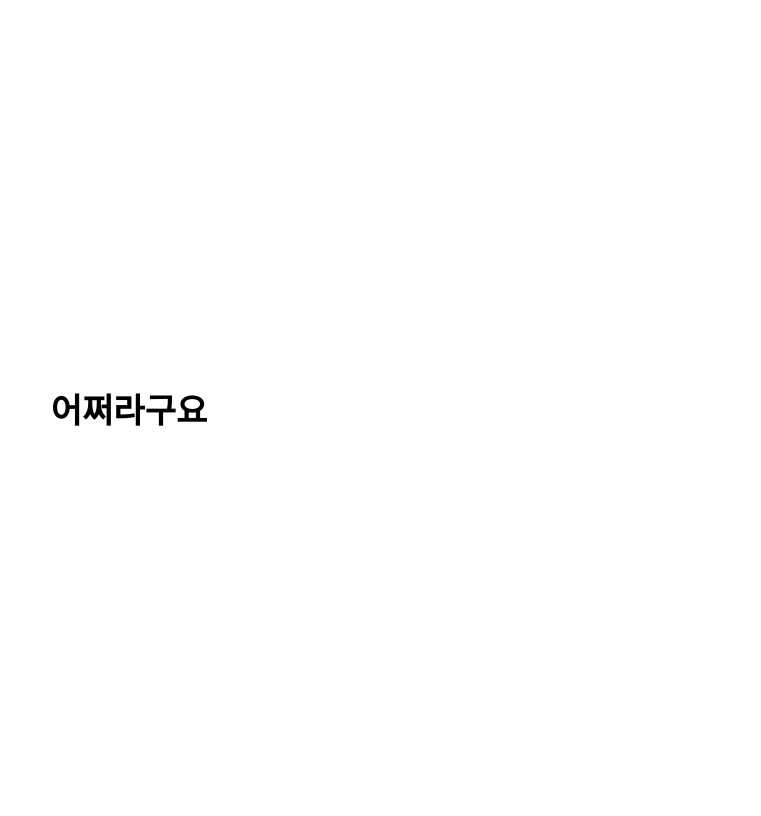
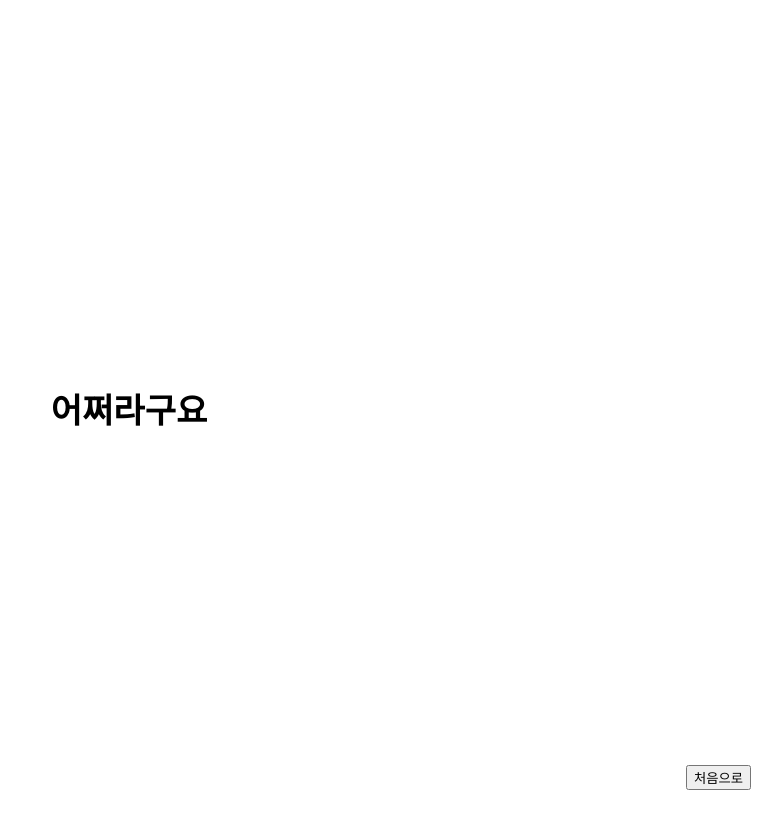
Before and after one commit to seungmin21/white_board, a plain HTML site: page index.html in a window 1280 px wide. Both pictures are taken after a click on the button "부정". Shown: the whole page, without its empty margins (519-1280 px from the left). Drawn offline with Linux system fonts and the light colour scheme.

Commit message:
button 태그 추가 및 스타일 지정과 버튼 클릭 후 나타나기 작성 작동 확인 완료

```diff
--- a/index.html
+++ b/index.html
@@ -32,8 +32,11 @@
     h1 {
       font-size: 34px;
     }
-    button {
-      background-color: skyblue;
+    #home-button {
+      position: absolute;
+      bottom: 10px;
+      right: 10px;
+      display: none;
     }
   </style>
 </head>
@@ -44,6 +47,7 @@
       <input type="button" id="positive-button" value="긍정">
     </div>
     <div id="Content-text"></div>
+    <button id="home-button">처음으로</button>
   </div>
   <script>
     const root = document.getElementById('root');
@@ -59,6 +63,7 @@
       ContentText.innerHTML = '<h1>어쩌라구요</h1>';
       negativeButton.style.display = "none";
       positiveButton.style.display = "none";
+      homeButton.style.display = "block";
     })
 
     // 긍정 버튼 클릭 시 기능
```
